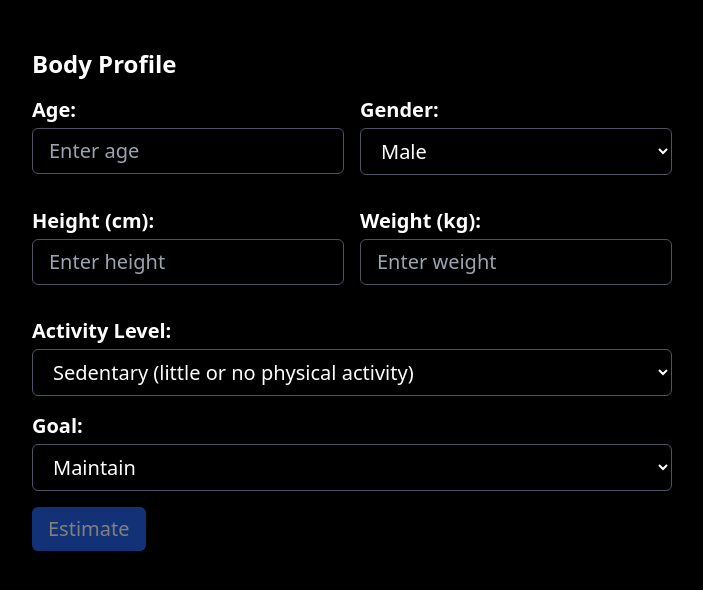
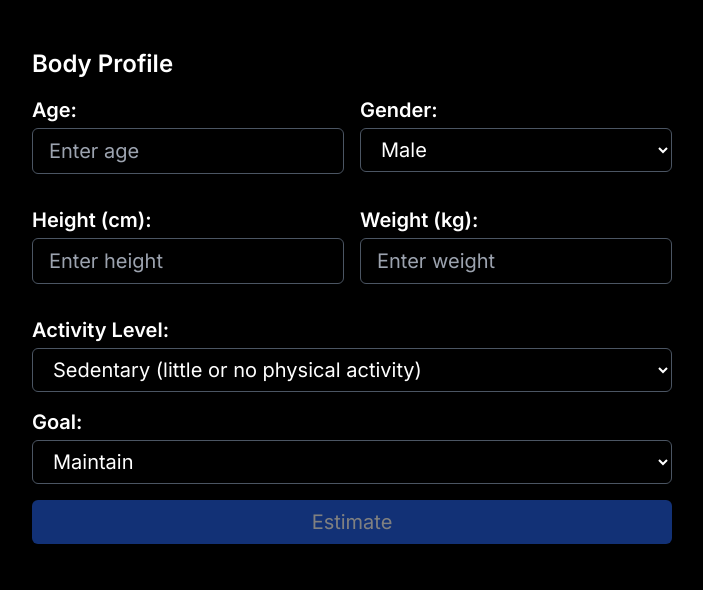
Before and after one commit to iamkacperwasik/BodyOnTrack, a Next.js app: page / in a window 1280 px wide. Shown: the top 590 px of the page, without its empty margins (288-991 px from the left). Built offline with nearby package versions, Linux system fonts and the light colour scheme.

Commit message:
refactor: use clsx to combine class names

```diff
--- a/app/components/form/EstimateButton.tsx
+++ b/app/components/form/EstimateButton.tsx
@@ -1,3 +1,4 @@
+import clsx from "clsx"
 import {useAtomValue} from "jotai"
 
 import {age_atom} from "atoms/body/Age"
@@ -20,9 +21,12 @@ export const EstimateButton = () => {
   return (
     <button
       type="submit"
-      className={`rounded-md bg-blue-600 px-4 py-2 text-white hover:bg-blue-700 ${
-        disabled ? "cursor-not-allowed opacity-50" : ""
-      }`}
+      className={clsx(
+        "w-full rounded-md bg-blue-600 px-4 py-2 text-white hover:bg-blue-700",
+        {
+          "cursor-not-allowed opacity-50": disabled,
+        }
+      )}
       disabled={disabled}
     >
       Estimate
--- a/app/layout.tsx
+++ b/app/layout.tsx
@@ -1,3 +1,4 @@
+import clsx from "clsx"
 import "globals.css"
 import {Inter} from "next/font/google"
 
@@ -6,8 +7,13 @@ const inter = Inter({subsets: ["latin"]})
 export default function RootLayout({children}: {children: React.ReactNode}) {
   return (
     <html lang="en">
-      <body className={inter.className + "min-h-screen bg-black text-white"}>
-        <main>{children}</main>
+      <body
+        className={clsx(
+          inter.className.toString(),
+          "min-h-screen bg-black text-white"
+        )}
+      >
+        {children}
       </body>
     </html>
   )
```
Also changed, not shown: package.json (+7 -6 lines), 1 other file (tests, documents, lock files or other folders).
